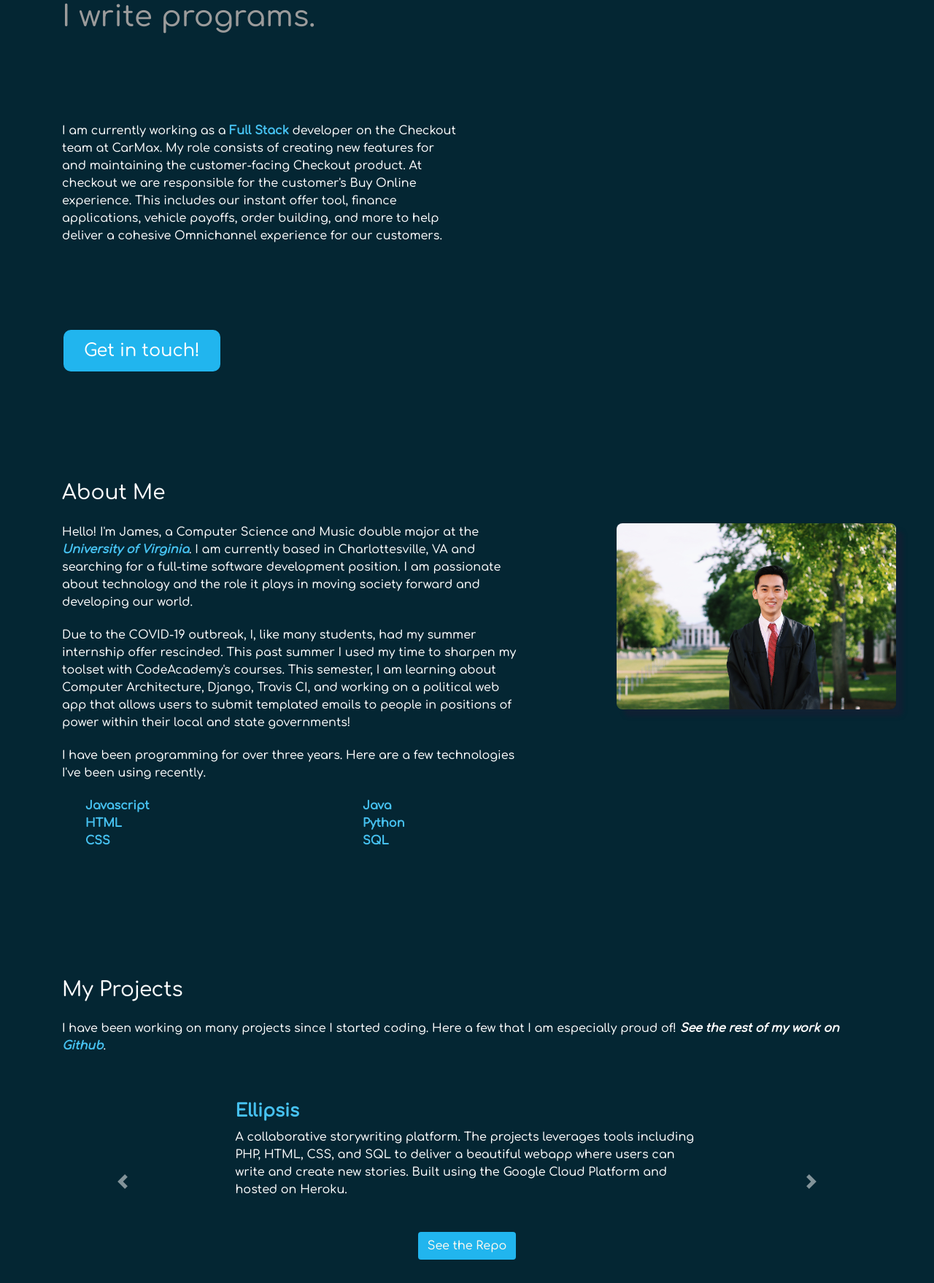
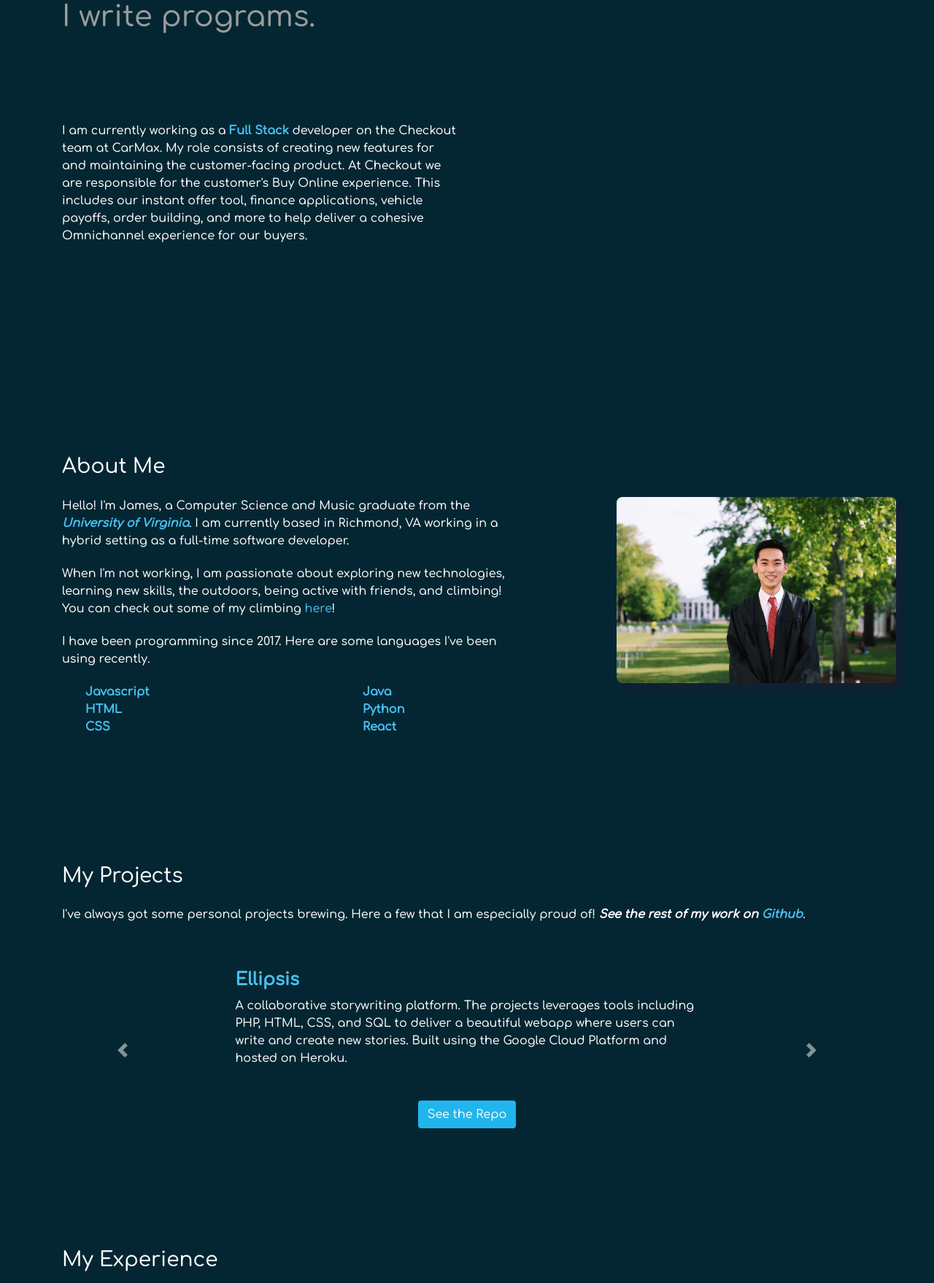
Before and after one commit to jy4uk/jy4uk.github.io, a PHP site: page / in a window 1280 px wide. Shown: the part 221-1979 px from the top of the page at 73% size. Run offline with PHP 8.4, Linux system fonts and the light colour scheme.

Commit message:
january maintenance

```diff
--- a/index.html
+++ b/index.html
@@ -59,16 +59,10 @@
                     <div class="col-6">
                         <p class="short-intro intro-paragraph">
                             I am currently working as a <span class="development staticorange">Full Stack</span> developer on the Checkout team at CarMax.
-                            My role consists of creating new features for and maintaining the customer-facing Checkout product. At checkout we are responsible
+                            My role consists of creating new features for and maintaining the customer-facing product. At Checkout we are responsible
                             for the customer's Buy Online experience. This includes our instant offer tool, finance applications, vehicle payoffs, order building, and more to
-                            help deliver a cohesive Omnichannel experience for our customers.
+                            help deliver a cohesive Omnichannel experience for our buyers.
                         </p>
-                    </div>
-                </div>
-
-                <div class="row">
-                    <div class="col">
-                        <a id="email" href="mailto:jjyang14@gmail.com" class="button">Get in touch!</a>
                     </div>
                 </div>
             </div>
@@ -85,18 +79,15 @@
                 <div class="row">
                     <div class="col-7">
                         <p class="about-me">
-                            Hello! I'm James, a Computer Science and Music double major at the <span><a class="orange uva" target="_blank" href="https://www.virginia.edu">University of Virginia</a></span>.
-                            I am currently based in Charlottesville, VA and searching for a full-time software development position.
-                            I am passionate about technology and the role it plays in moving society forward and developing our world.
+                            Hello! I'm James, a Computer Science and Music graduate from the <span><a class="link-text uva" target="_blank" href="https://www.virginia.edu">University of Virginia</a></span>.
+                            I am currently based in Richmond, VA working in a hybrid setting as a full-time software developer.
                         </p>
                         <p class="about-me">
-                            Due to the COVID-19 outbreak, I, like many students, had my summer internship offer rescinded. This past summer I used my time to
-                            sharpen my toolset with CodeAcademy's courses. This semester, I am learning about Computer Architecture, Django, Travis CI, and working
-                            on a political web app that allows users to submit templated emails to people in positions of power within their local and state governments!
-
+                            When I'm not working, I am passionate about exploring new technologies, learning new skills, the outdoors, being active with friends, and climbing!
+                            You can check out some of my climbing <span><a class="link-text" target="_blank" href="https://www.virginia.edu">here</a></span>!
                         </p>
                         <p class="about-me">
-                            I have been programming for over three years. Here are a few technologies I've been using recently.
+                            I have been programming since 2017. Here are some languages I've been using recently.
                         </p>
                     </div>
                     <div class="col-1">
@@ -118,7 +109,7 @@
                         <ul id="technologies">
                             <li>Java</li>
                             <li>Python</li>
-                            <li>SQL</li>
+                            <li>React</li>
                         </ul>
                     </div>
                 </div>
@@ -135,8 +126,8 @@
                 </div>
                 <div class="row">
                     <div class="col">
-                        <p id="project-descriptor">I have been working on many projects since I started coding. Here a few that I am especially proud of!
-                            <span class="github">See the rest of my work on <a class="orange link" target="_blank" href="https://www.github.com/jy4uk">Github</a></span>.
+                        <p id="project-descriptor">I've always got some personal projects brewing. Here a few that I am especially proud of!
+                            <span class="github">See the rest of my work on <a class="link-text link" target="_blank" href="https://www.github.com/jy4uk">Github</a></span>.
                         </p>
 
                     </div>
@@ -231,58 +222,55 @@
             <div class="container">
                 <div class="row">
                     <div class="col">
-                        <h3 class="section-head">Experience</h3>
+                        <h3 class="section-head">My Experience</h3>
                     </div>
                 </div>
-                <div class="row">
+                <!-- <div class="row">
                     <div class="col">
                         <p>Some of my work experience during my time in college</p>
                     </div>
-                </div>
+                </div> -->
                 <!-- sidebar div-->
                 <div class="row">
                     <div class="col">
                         <ul class="nav nav-tabs">
                             <li class="active">
-                                <a id="job-title" class="orange" data-toggle="tab" href="#ta">Teaching Assistant</a>
+                                <a id="job-title" class="link-text" data-toggle="tab" href="#carmax">CarMax</a>
                             </li>
                             <li>
-                                <a id="job-title" class="orange" data-toggle="tab" href="#sep">Summer Enrichment Program</a>
+                                <a id="job-title" class="link-text" data-toggle="tab" href="#ta">Teaching Assistant</a>
                             </li>
                             <li>
-                                <a id="job-title" class="orange" data-toggle="tab" href="#tutoring">Mathematics Tutor</a>
-                            </li>
-                            <li>
-                                <a id="job-title" class="orange" data-toggle="tab" href="#your-company">What's Next?</a>
+                                <a id="job-title" class="link-text" data-toggle="tab" href="#tutoring">Mathematics Tutor</a>
                             </li>
                           </ul>
 
                           <div class="tab-content">
-                            <div id="ta" class="tab-pane fade-in active">
+                            <div id="carmax" class="tab-pane fade-in active">
+                                <br>
+                                <h4 class="jobname">Software Developer - CarMax</h4>
+                                <h8 id="job-location" class="staticorange uva">University of Virginia</h8>
+                                <br>
+                                <h8>July 2021 - Present</h8>
+                                <ul>
+                                    <li>Organized and ran a camp for gifted children across the U.S and internationally.</li>
+                                    <li>Managed and taught a “special topic” course for the children that gave them the opportunity to build a short
+                                      computer game.</li>
+                                    <li>Acted as the legal guardian for a group of twenty-four different children with a wide range of different
+                                      abilities. </li>
+                                </ul>
+                              </div>
+                            <div id="ta" class="tab-pane fade">
                               <br>
                               <h4 class="jobname">Teaching Assistant</h4>
                               <h8 id="job-location" class="staticorange uva">University of Virginia</h8>
                               <br>
-                              <h8>Jan 2019 - Present</h8>
+                              <h8>Jan 2019 - May 2021</h8>
                               <ul>
                                   <li>Teaching Assistant for Advanced Software Development Methods (OOP).</li>
                                   <li>Work with course professors and head TA’s closely to help build out course material and assignments.</li>
                                   <li>Hold office hours and facilitated lab sections to assist students with learning OOP concepts and homework questions.</li>
                                   <li>Contribute to developing new course plans for virtual instruction and online lab/office hours.</li>
-                              </ul>
-                            </div>
-                            <div id="sep" class="tab-pane fade">
-                              <br>
-                              <h4 class="jobname">Summer Enrichment Program</h4>
-                              <h8 id="job-location" class="staticorange uva">University of Virginia</h8>
-                              <br>
-                              <h8>Jun 2019 - August 2019</h8>
-                              <ul>
-                                  <li>Organized and ran a camp for gifted children across the U.S and internationally.</li>
-                                  <li>Managed and taught a “special topic” course for the children that gave them the opportunity to build a short
-                                    computer game.</li>
-                                  <li>Acted as the legal guardian for a group of twenty-four different children with a wide range of different
-                                    abilities. </li>
                               </ul>
                             </div>
                             <div id="tutoring" class="tab-pane fade">
@@ -296,18 +284,6 @@
                                   <li>Assisted instructors with individual progress checkups and 1-on-1 tutoring.</li>
                               </ul>
                             </div>
-                            <div id="your-company" class="tab-pane fade">
-                                <br>
-                                <h4 class="jobname" id=whatsnext>Your Company?</h4>
-                                <h8 id="job-location" class="staticorange uva">Where Your Company is Located :)</h8>
-                                <br>
-                                <h8>Post-Grad May 2021</h8>
-                                <ul>
-                                    <li>Looking for full-time entry level job.</li>
-                                    <li>Full-Stack/Back-end Developer position preferred.</li>
-                                    <li>Will work in exchange for Korean barbecue and LaCroix</li>
-                                </ul>
-                              </div>
                           </div>
                     </div>
                 </div>
@@ -325,8 +301,7 @@
                 </div>
                 <div class="row">
                     <div class="col">
-                        <p>I am currently seeking employment and am open for interviews! <br>Feel free to email me at <a class="orange link" href="mailto:jy4uk@virginia.edu">jy4uk@virginia.edu</a> or click the button
-                            below to open the mail app directly!
+                        <p>I am always looking to connect with people! <br>Feel free to email me at <a class="link-text link" href="mailto:jy4uk@virginia.edu">jy4uk@virginia.edu</a>
                         </p>
                     </div>
                 </div>
@@ -340,7 +315,7 @@
 
 
         <footer>
-            <p>This website was built from scratch! Check out my github repo for the source code! <a class="link orange" target="_blank" href="https://www.github.com/jy4uk/resumeWebsite">James Yang | CO 2021</a></p>
+            <p>This website was built from scratch! Check out my github repo for the source code! <a class="link link-text" target="_blank" href="https://www.github.com/jy4uk/">Github | James Yang</a></p>
         </footer>
 
 
--- a/resources/css/styles.css
+++ b/resources/css/styles.css
@@ -56,7 +56,7 @@
     padding-bottom: 4rem;
 }
 
-.orange{
+.link-text{
     color: #46c1f0;
 }
 
@@ -134,7 +134,7 @@
     color:yellow ;
 }
 
-.orange:hover{
+.link-text:hover{
     color:yellow;
 }
 
```
